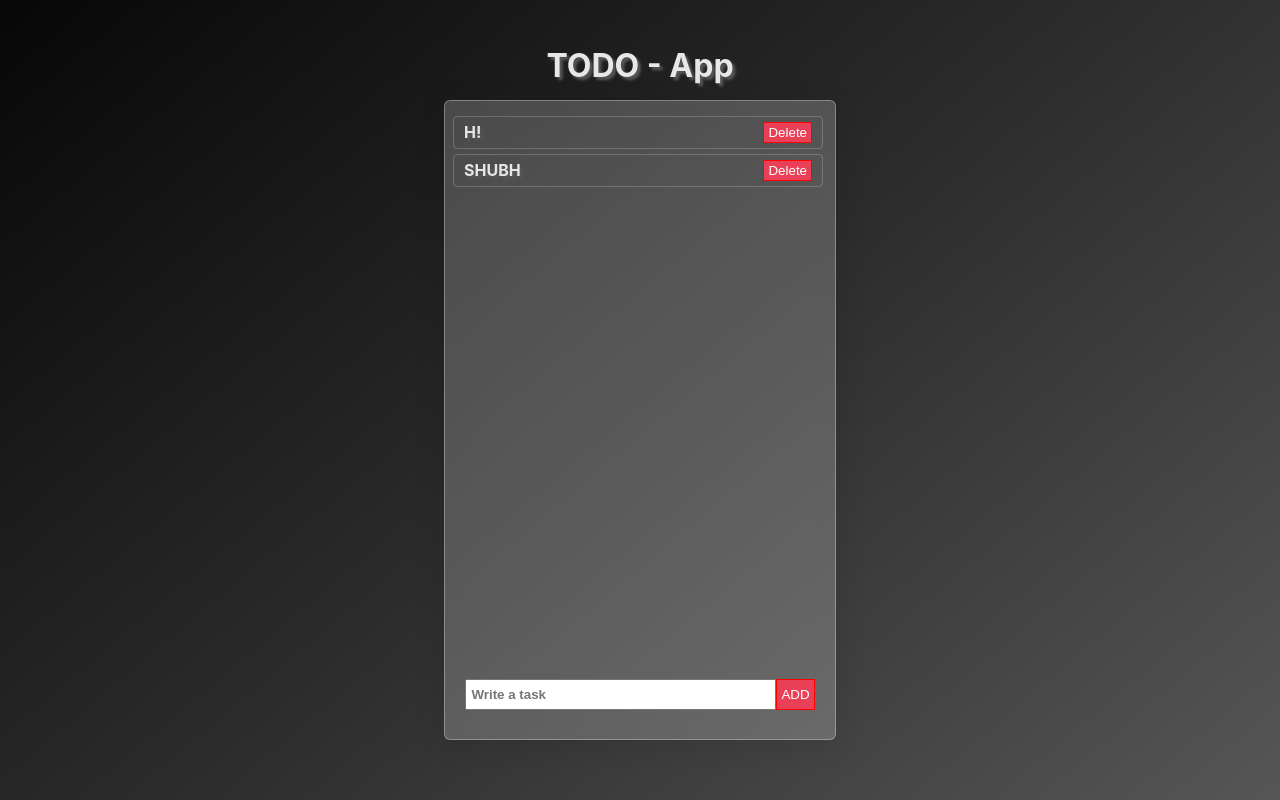
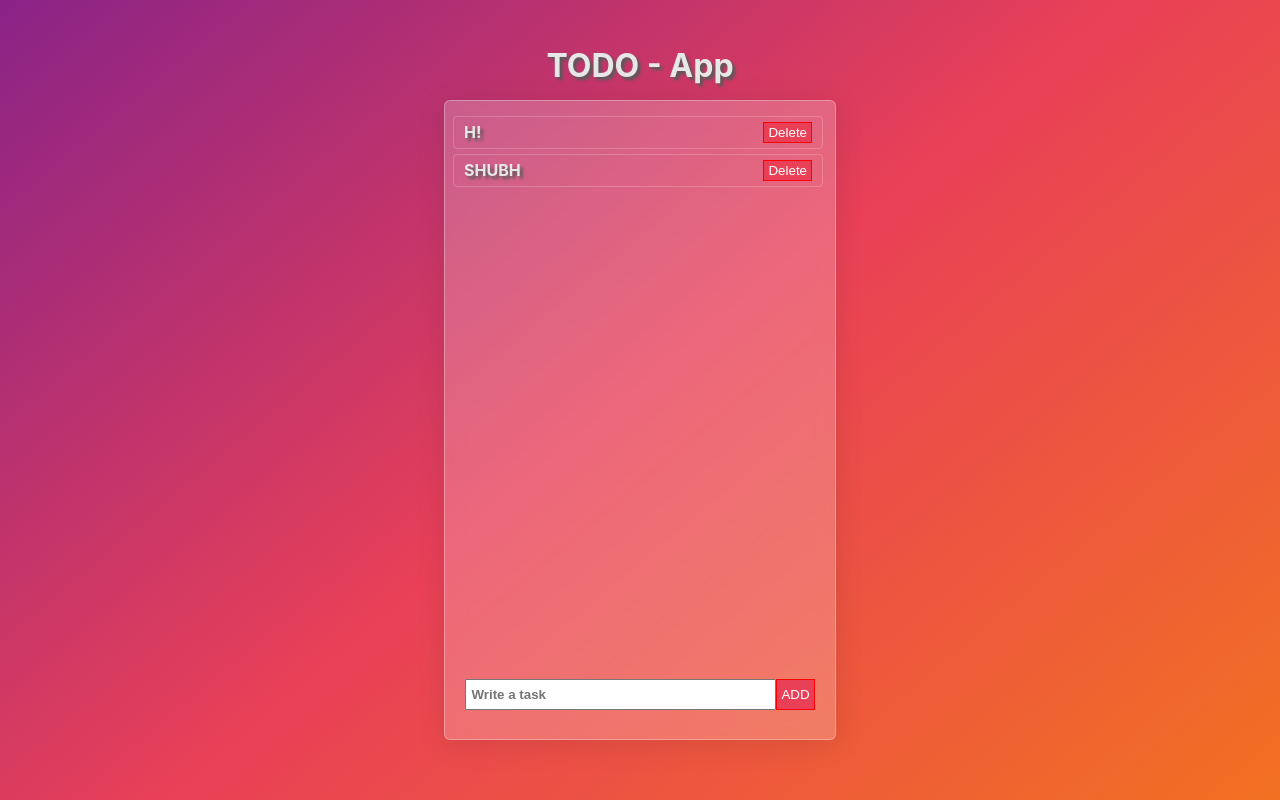
Before and after one commit to prakashshubham13/practice_01, a React (Create React App) app: page / in a window 1280 px wide. Built offline with nearby package versions, Linux system fonts and the light colour scheme.

Commit message:
css changes

```diff
--- a/src/App.css
+++ b/src/App.css
@@ -9,7 +9,7 @@
   align-items: center;
   flex-direction: column;
   background: linear-gradient(320deg,#f27121,#e94057,#8a2387);
-  background: linear-gradient(320deg,#575656,#2d2c2c,#070707);
+  /* background: linear-gradient(320deg,#575656,#2d2c2c,#070707); */
   color: rgb(231, 231, 231);
   text-shadow: 3px 3px 3px rgb(90, 90, 90);
 }
```
